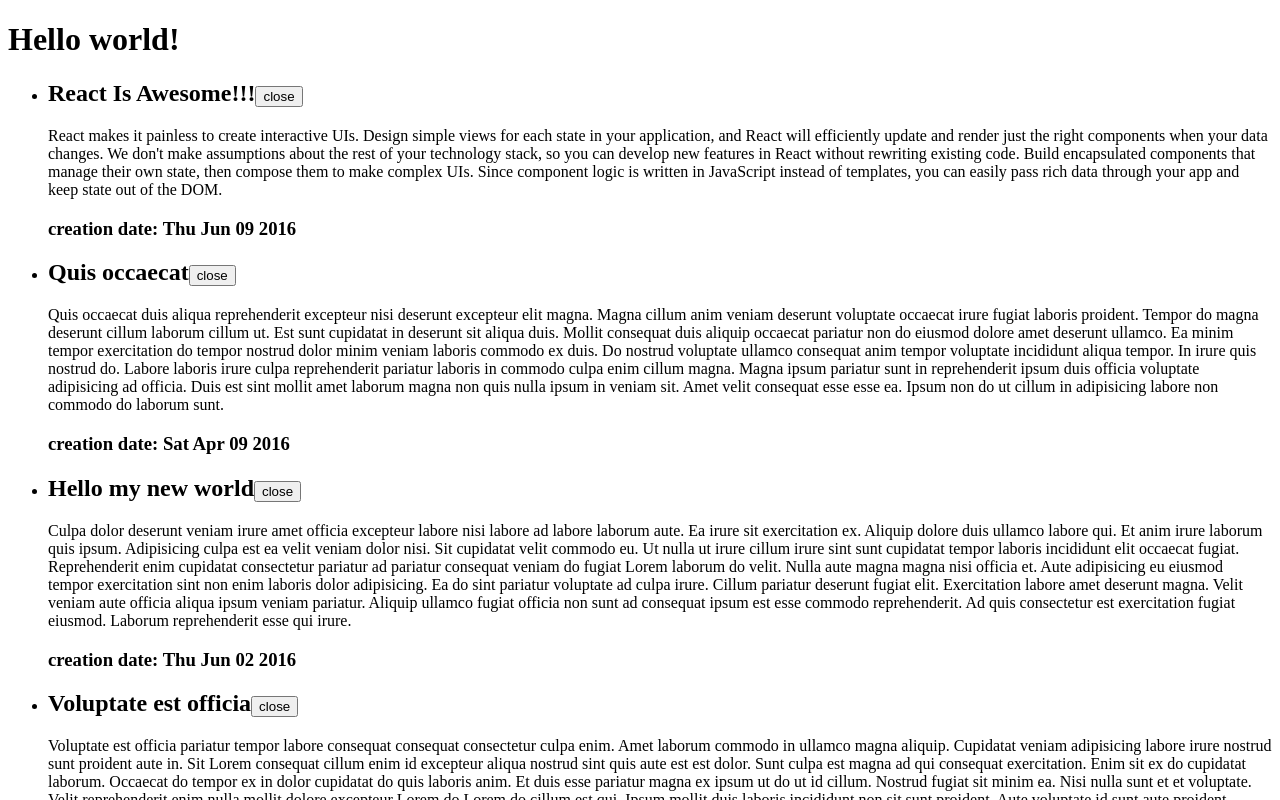
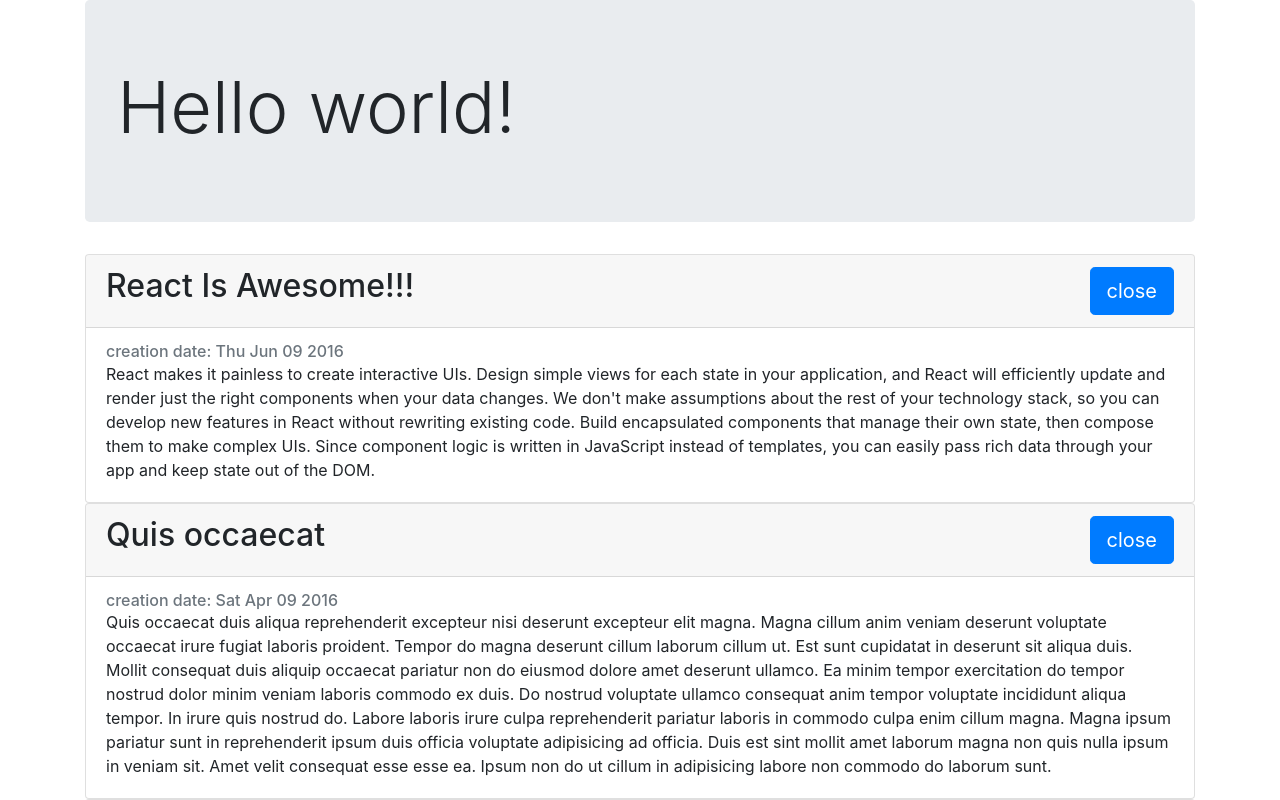
Before and after one commit to vitalii77787/FirstReactApp, a React (Create React App) app: page / in a window 1280 px wide. Shown: the top 800 px of the page. Built offline with nearby package versions, Linux system fonts and the light colour scheme.

Commit message:
Add styles

```diff
--- a/package.json
+++ b/package.json
@@ -3,6 +3,7 @@
   "version": "0.1.0",
   "private": true,
   "dependencies": {
+    "bootstrap": "^4.1.3",
     "react": "^16.6.1",
     "react-dom": "^16.6.1",
     "react-scripts": "2.1.1"
--- a/src/components/App.js
+++ b/src/components/App.js
@@ -1,12 +1,14 @@
 import React from 'react';
-import ArticleList from './ArticleList';
+import ArticleList from './ArticleList/index';
 import articles from '..//fixtures';
 
 function App() {
     return (
-        <div>
-            <h1>Hello world!</h1>
-            <ArticleList articles={articles}/>
+        <div className="container">
+            <div className="jumbotron">
+                <h1 className="display-3">Hello world!</h1>
+            </div>
+            <ArticleList articles={articles} />
         </div>
     )
 }
--- a/src/components/Article.js
+++ b/src/components/Article.js
@@ -8,23 +8,29 @@
     render() {
         const { article } = this.props;
         console.log(this.props);
-        const body = this.state.isOpen && <section>{article.text}</section>
+        const body = this.state.isOpen && <section className="card-text">{article.text}</section>
         return (
-            <div>
-                <h2>
-                    {article.title}
-                    <button onClick={this.handlerClick}>
-                        {this.state.isOpen ? "close":"open"}
-                    </button>
-                </h2>
-                {body}
-                <h3>creation date: {(new Date(article.date)).toDateString()}</h3>
+            <div className="card">
+                <div className="card-header">
+                    <h2>
+                        {article.title}
+                        <button onClick={this.handlerClick} className="btn btn-primary btn-lg float-right">
+                            {this.state.isOpen ? "close" : "open"}
+                        </button>
+                    </h2>
+                </div>
+                <div className="card-body">
+                    <h6 className="card-subtitle text-muted">
+                        creation date: {(new Date(article.date)).toDateString()}
+                    </h6>
+                    {body}
+                </div>
             </div>
         )
     }
 
-    handlerClick=() => {
-        console.log('------','clicked');
+    handlerClick = () => {
+        console.log('------', 'clicked');
         this.setState({
             isOpen: !this.state.isOpen
         });
--- a/src/components/ArticleList.js
+++ b/src/components/ArticleList/index.js
@@ -1,12 +1,13 @@
 import React from 'react'
-import Article from './Article'
+import Article from '../Article'
+import './style.css'
 
 export default function ArticleList({articles}) {
     const articleElements = articles.map(article =>
-            <li key={article.id}><Article article={article}/></li>
+            <li key={article.id} className="article-list__li"><Article article={article}/></li>
         )
     return (
-        <ul>
+        <ul style={{padding:0}}>
             {articleElements}
         </ul>
     )
--- /dev/null
+++ b/src/components/ArticleList/style.css
@@ -0,0 +1,3 @@
+.article-list__li {
+    list-style: none;
+}
--- a/src/index.js
+++ b/src/index.js
@@ -1,5 +1,6 @@
 import React from 'react';
 import ReactDOM from 'react-dom';
 import App from './components/App';
+import '../node_modules/bootstrap/dist/css/bootstrap.min.css';
 
 ReactDOM.render(<App/>, document.getElementById('root'));
```
Also changed, not shown: 1 other file (tests, documents, lock files or other folders).
